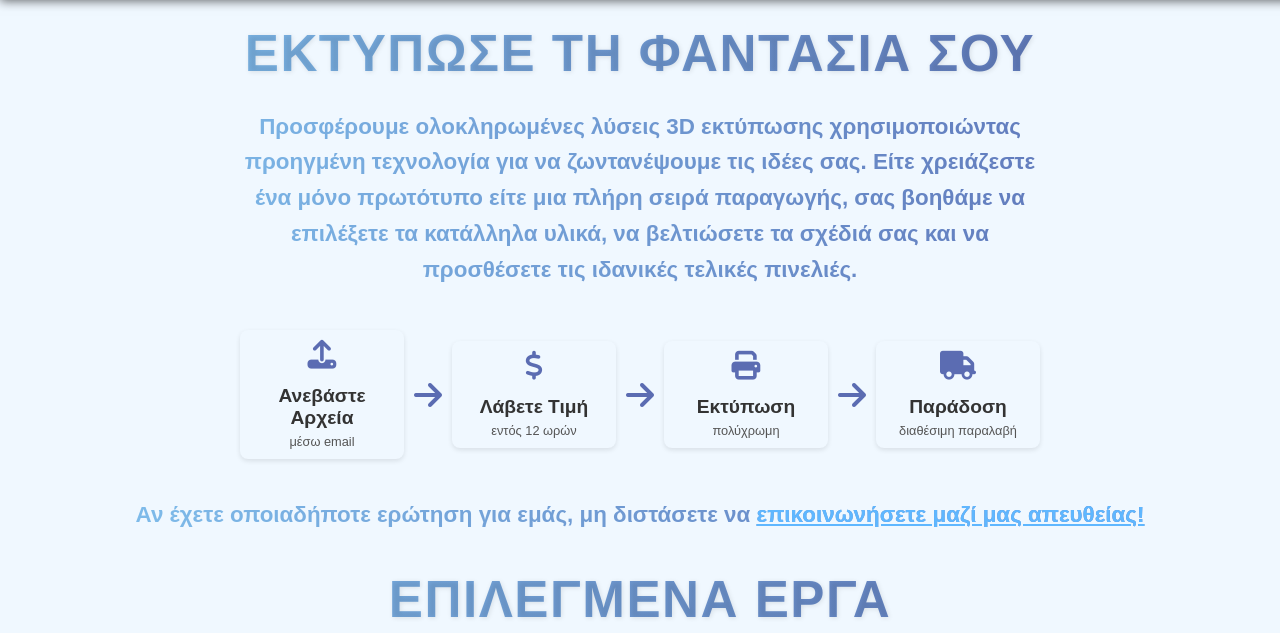
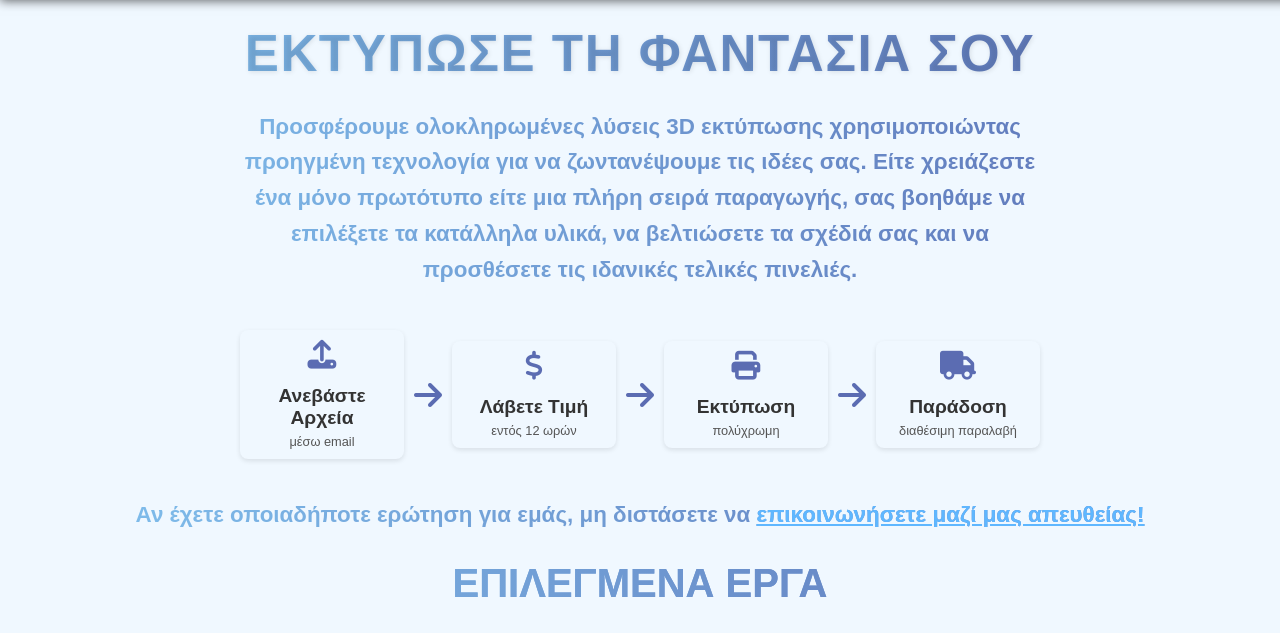
Before and after one commit to IliasPa/Website, a plain HTML site: page index.html in a window 1280 px wide. Shown: the part 104-737 px from the top of the page. Drawn offline with nearby package versions, Linux system fonts and the light colour scheme.

Commit message:
Update styles.css

```diff
--- a/styles.css
+++ b/styles.css
@@ -146,13 +146,17 @@ main {
     color: transparent;
 }
 
-.page-title {
-    font-size: 3.2rem;
+/* Remove .page-title styles for hero and keep only for secondary titles */
+.page-title:not(.hero-title) {
+    font-size: 2.5rem;
     font-weight: bold;
     margin-bottom: 10px;
-    letter-spacing: 1.5px;
+    letter-spacing:.5 1.5px;
     text-transform: uppercase;
-    text-shadow: 1px 1px 5px rgba(0, 0, 0, 0.1);
+    background: linear-gradient(90deg, #82c4f0, #5b6cb2);
+    -webkit-background-clip: text;
+    background-clip: text;
+    color: transparent;
     padding: 0 .7em;
 }
 
```
